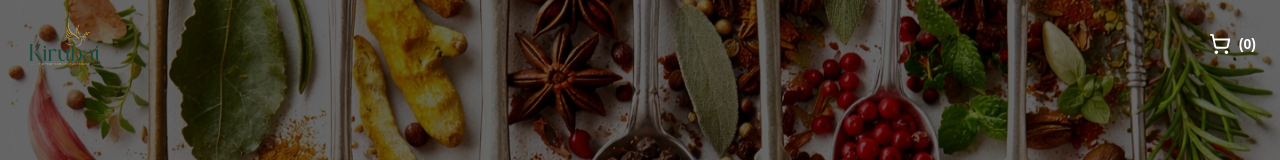
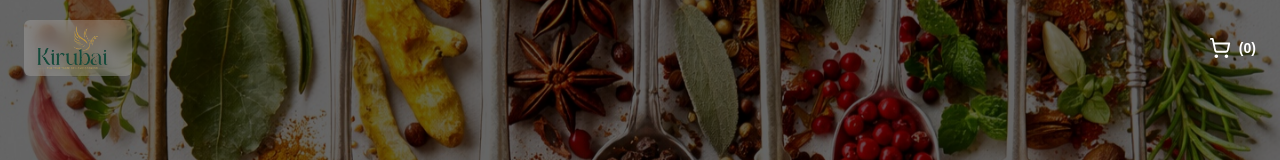
Before and after one commit to KirubaiFoods/Website, a Next.js app: page / in a window 1280 px wide. Shown: the top 160 px of the page. Built offline with nearby package versions, Linux system fonts and the light colour scheme.

Commit message:
logo adjustment

```diff
--- a/app/components/Header.tsx
+++ b/app/components/Header.tsx
@@ -54,11 +54,13 @@ export default function Header() {
 
           {/* LOGO + BRAND */}
           <Link href="/" className="flex items-center gap-2">
-            <img
-  src="/logo.png"
-  alt="Kirubai Logo"
-  className="h-12 w-auto object-contain bg-transparent"
-/>
+            <div className="px-2 py-1 rounded-md bg-white/20 backdrop-blur-sm">
+  <img
+    src="/logo.png"
+    alt="Kirubai Logo"
+    className="h-12 w-auto object-contain drop-shadow-md"
+  />
+</div>
 
           </Link>
 
```
